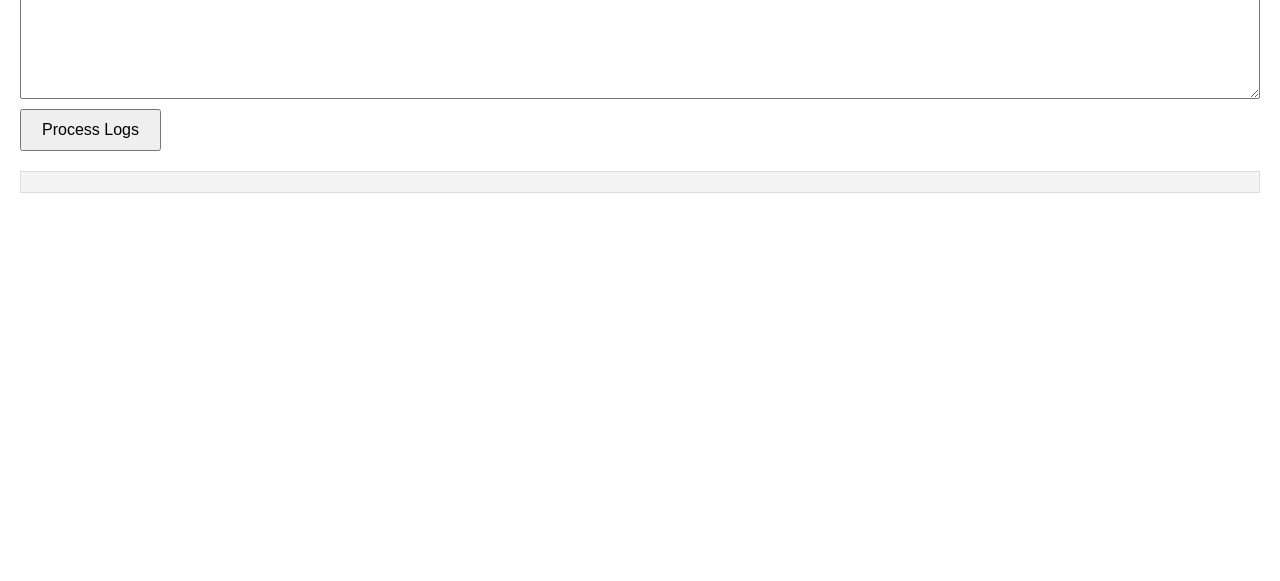
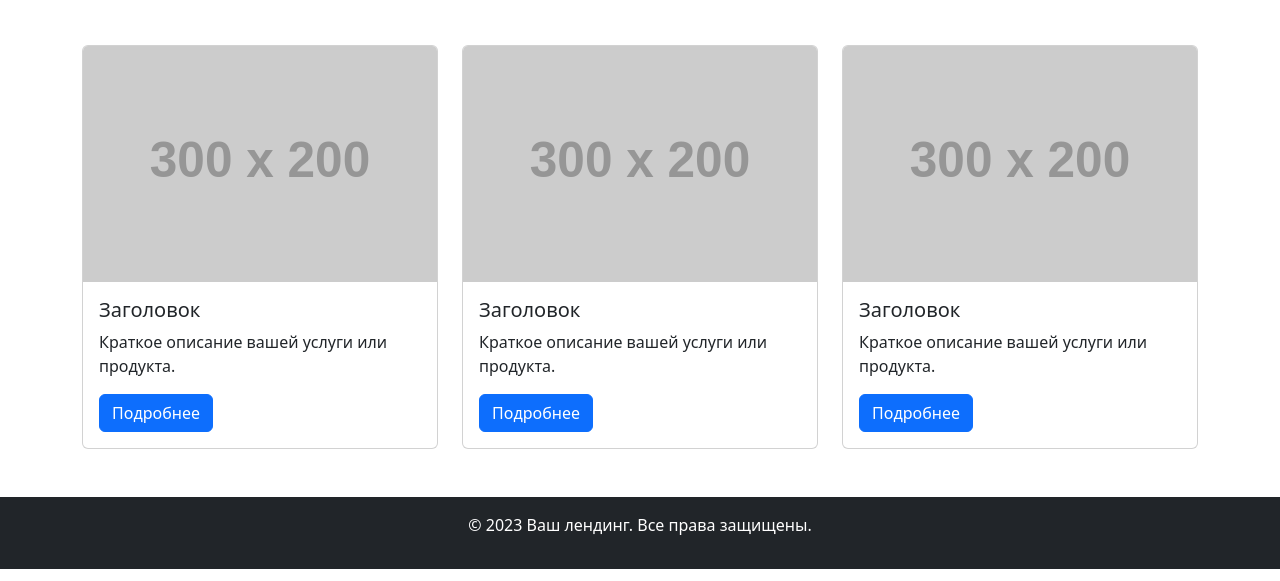
Before and after one commit to abdoorahim-dev/telegram-bot-logs, a plain HTML site: page index.html in a window 1280 px wide. Shown: the part 219-800 px from the top of the page. Drawn offline with nearby package versions, Linux system fonts and the light colour scheme; placeholder pictures from the web are drawn by us.

Commit message:
Update index.html

```diff
--- a/index.html
+++ b/index.html
@@ -1,59 +1,59 @@
-   html
+html
 <!DOCTYPE html>
 <html lang="en">
 <head>
   <meta charset="UTF-8">
   <meta name="viewport" content="width=device-width, initial-scale=1.0">
-  <title>Telegram Bot Logs</title>
-  <style>
-    body {
-      font-family: Arial, sans-serif;
-      margin: 20px;
-    }
-    textarea {
-      width: 100%;
-      height: 200px;
-      margin-bottom: 10px;
-    }
-    button {
-      padding: 10px 20px;
-      font-size: 16px;
-      cursor: pointer;
-    }
-    .output {
-      margin-top: 20px;
-      font-family: monospace;
-      background: #f4f4f4;
-      padding: 10px;
-      border: 1px solid #ddd;
-    }
-  </style>
+  <title>Лендинг</title>
+  <!-- Подключение Bootstrap -->
+  <link href="https://cdn.jsdelivr.net/npm/bootstrap@5.3.0/dist/css/bootstrap.min.css" rel="stylesheet">
 </head>
 <body>
-  <h1>Telegram Bot Logs</h1>
-  <textarea id="logInput" placeholder="Paste logs or type here..."></textarea>
-  <button onclick="processLogs()">Process Logs</button>
-  <div class="output" id="output"></div>
+  <header class="bg-primary text-white text-center py-5">
+    <h1>Добро пожаловать!</h1>
+    <p>Ваш стильный лендинг на GitHub Pages</p>
+  </header>
 
-  <script>
-    // Function to process logs
-    function processLogs() {
-      const input = document.getElementById('logInput').value;
-      const outputDiv = document.getElementById('output');
+  <section class="container my-5">
+    <div class="row">
+      <div class="col-md-4">
+        <div class="card">
+          <img src="https://via.placeholder.com/300x200" class="card-img-top" alt="Пример изображения">
+          <div class="card-body">
+            <h5 class="card-title">Заголовок</h5>
+            <p class="card-text">Краткое описание вашей услуги или продукта.</p>
+            <a href="#" class="btn btn-primary">Подробнее</a>
+          </div>
+        </div>
+      </div>
+      <div class="col-md-4">
+        <div class="card">
+          <img src="https://via.placeholder.com/300x200" class="card-img-top" alt="Пример изображения">
+          <div class="card-body">
+            <h5 class="card-title">Заголовок</h5>
+            <p class="card-text">Краткое описание вашей услуги или продукта.</p>
+            <a href="#" class="btn btn-primary">Подробнее</a>
+          </div>
+        </div>
+      </div>
+      <div class="col-md-4">
+        <div class="card">
+          <img src="https://via.placeholder.com/300x200" class="card-img-top" alt="Пример изображения">
+          <div class="card-body">
+            <h5 class="card-title">Заголовок</h5>
+            <p class="card-text">Краткое описание вашей услуги или продукта.</p>
+            <a href="#" class="btn btn-primary">Подробнее</a>
+          </div>
+        </div>
+      </div>
+    </div>
+  </section>
 
-      if (!input) {
-        outputDiv.innerHTML = "No logs provided.";
-        return;
-      }
+  <footer class="bg-dark text-white text-center py-3">
+    <p>&copy; 2023 Ваш лендинг. Все права защищены.</p>
+  </footer>
 
-      // Example: Split logs into lines and count them
-      const lines = input.split('\n');
-      outputDiv.innerHTML = `
-        <p><strong>Total lines:</strong> ${lines.length}</p>
-        <p><strong>Processed logs:</strong></p>
-        <pre>${lines.map((line, index) => `${index + 1}: ${line}`).join('\n')}</pre>
-      `;
-    }
-  </script>
+  <!-- Подключение Bootstrap JS -->
+  <script src="https://cdn.jsdelivr.net/npm/bootstrap@5.3.0/dist/js/bootstrap.bundle.min.js"></script>
 </body>
 </html>
```
